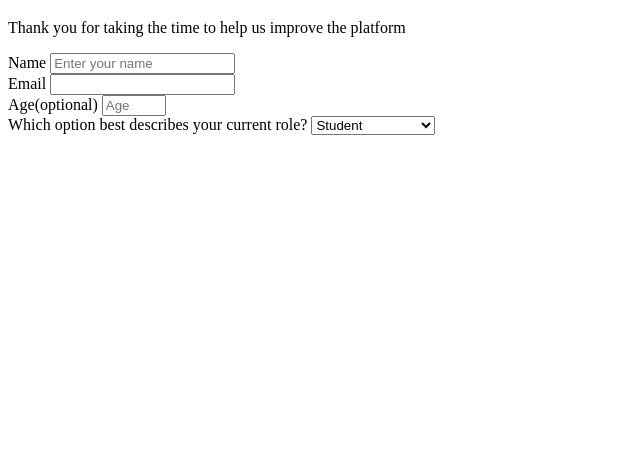
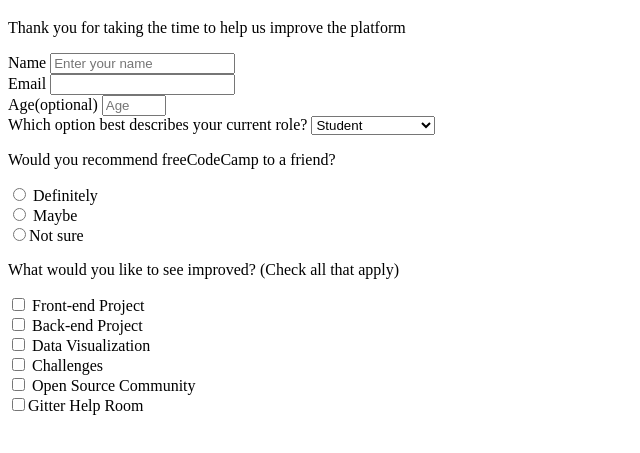
Before and after one commit to Juniorack/microverse-html-css-partner-2, a plain HTML site: page index.html in a window 1280 px wide. Shown: the part 61-514 px from the top of the page, without its empty margins (0-640 px from the left). Drawn offline with Linux system fonts and the light colour scheme.

Commit message:
instruction for 15 and 16

```diff
--- a/index.html
+++ b/index.html
@@ -50,6 +50,33 @@
           <option>Other</option>
         </select>
       </div>
+      <p>Would you recommend freeCodeCamp to a friend?</p>
+      <div>
+        <input type="radio" name="radio-button"> Definitely
+      </div>
+      <div> <input type="radio" name="radio-button"> Maybe
+      </div>
+
+        <input type="radio" name="radio-button">Not sure
+      </div>
+      <p>What would you like to see improved? (Check all that apply)</p>
+      <div>
+        <input type="checkbox" value="Front-end Project"> Front-end Project
+      <div>
+        <input type="checkbox" value="Back-end Project"> Back-end Project
+      </div>
+       <div>
+        <input type="checkbox" value="Visualization"> Data Visualization
+      </div>
+       <div>
+        <input type="checkbox" value="Challenges"> Challenges
+      </div>
+       <div>
+        <input type="checkbox" value="Open Source Community"> Open Source Community
+      </div>
+       <div>
+        <input type="checkbox" value="Gitter Help Room">Gitter Help Room
+      </div>
     </form>
     </main>
 
```
